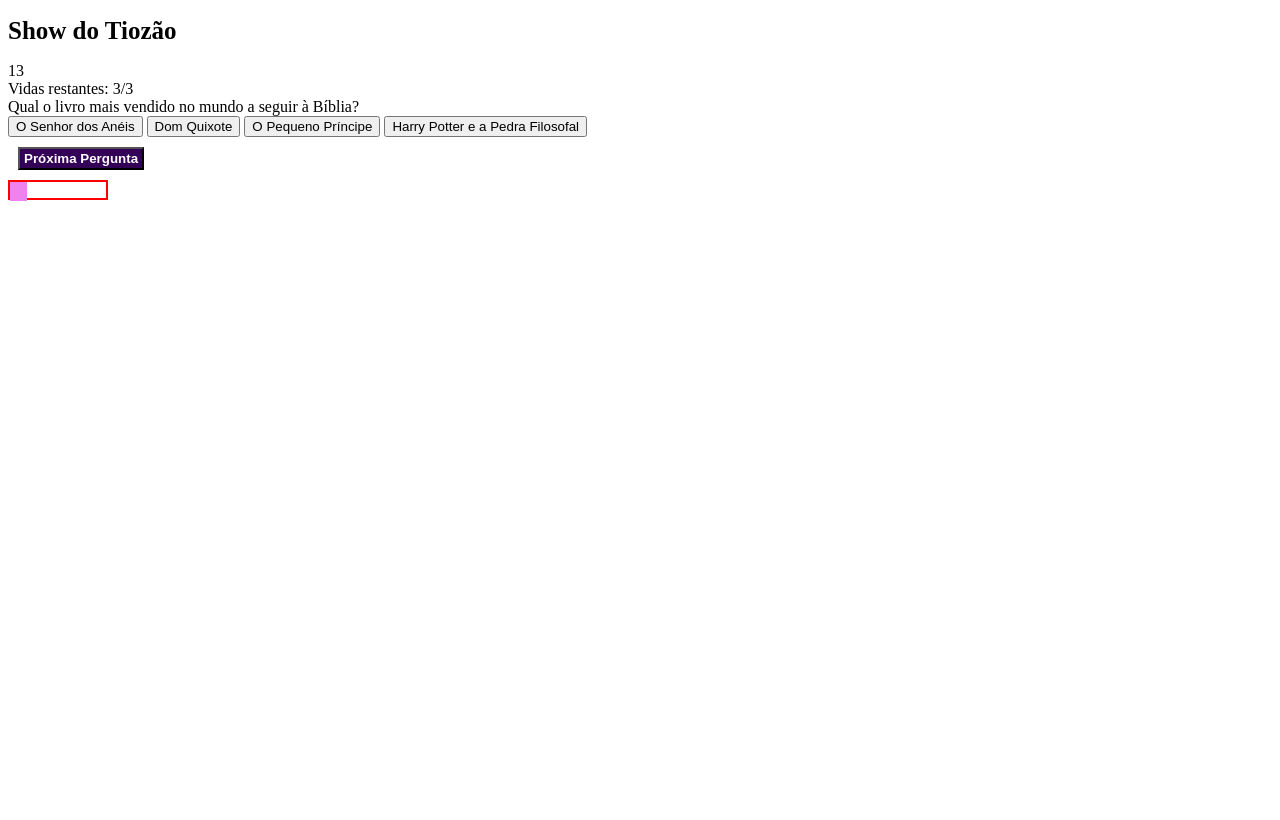
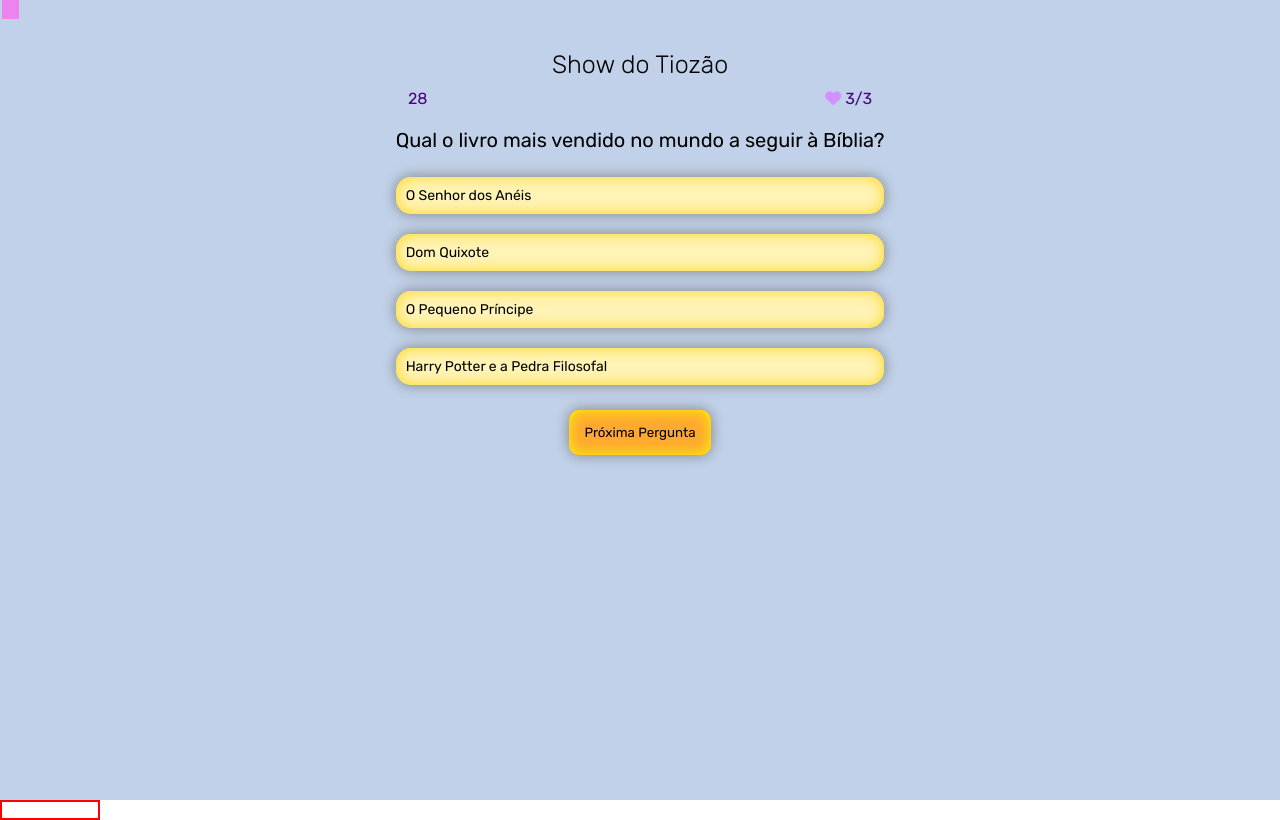
Before and after one commit to simoneguimaraes/game-show-do-tiozao, a plain HTML site: page game.html in a window 1280 px wide. Both pictures are taken after a click on the button "Quero Jogar!". Drawn offline with Linux system fonts and the light colour scheme.

Commit message:
updated css

```diff
--- a/assets/scripts/game.js
+++ b/assets/scripts/game.js
@@ -79,7 +79,7 @@ function setNextQuestion() {
     return resetGame();
   }
 
-  seconds = 15;
+  seconds = 30;
   questionElement.innerHTML = currentQuestion.question;
   for (let i = 0; i < answerButtonsElement.children.length; i++) {
 	  if(answerButtonsElement.children[i].classList.contains("correct")) {
@@ -175,12 +175,12 @@ function updateWrongAnsCounter() {
 
 
 //ISSUES
-//se o tempo acabar após 3 vidas, acaba o jogo
-// tirar as perguntas do random e nao repetir a pergunta
+//ele está repetindo perguntas
+//colocar mais perguntas para testar
+//colocar o botao "proxima pergunta" apenas depois que a pessoa responder
 
 
 //MELHORAR
-//colocar o botao "proxima pergunta" apenas depois que a pessoa responder
+
 //se a pessoa nao clicar em "proxima pergunta", ir automaticamente em 5 segundos
 // ao inves de "Jogar De Novo" ir para a pagina inicial, ir para a primeira pergunta
-// aumentar o nível da pergunta -> 3 easy, 3 medium, 3 hard
--- a/assets/styles/style.css
+++ b/assets/styles/style.css
@@ -1,40 +1,120 @@
-.body {
-    margin: 0;
+* {
+    box-sizing: border-box;
+    font-family: 'Rubik', sans-serif;
+    margin: 0px;
 }
 
-* {
-    box-sizing: border-box;
+.home-container {
+    background-color: #C0D1E9;
+    display: flex;
+    flex-direction: column;
+    align-items: center;
+    width: 100vw;
+    height: 100vh;
 }
 
+/*images*/
+.home-container img {
+    width: 80%;
+    padding-top: 20px;
+    padding-bottom: 25px;
+    border-radius: 10px;
+}
+
+/*title*/
+h1 {
+    font-size: 25px;
+    font-weight: 300;
+    margin-top: 50px;
+}
+
+/*buttons*/
+.play-btn {
+    padding: 10px 73px;
+    background-color: #FFAA2F;
+    border: none;
+    border-radius: 10px;
+    box-shadow: inset 0 0 1em rgb(255, 251, 0), 0 0 1em grey;
+}
+
+
+.points {
+    display: flex;
+    flex-direction: row;
+    justify-content: space-evenly;
+    width: 100%;
+    padding: 10px;
+    color: indigo;
+}
+
+.points i {
+    color: #D391FF;
+}
+
+.container {
+    margin: 10px 30px;
+
+}
+
+.text-question {
+    font-size: 20px;
+    padding-bottom: 5px;
+}
+
+.answer-buttons {
+    display: flex;
+    flex-direction: column;
+
+}
+
+.answer-buttons button {
+    margin-top: 20px;
+    padding: 10px;
+    font-size: 14px;
+    text-align: left;
+    background-color: #FFF3B6;
+    border: none;
+    border-radius: 15px;
+    box-shadow: inset 0 0 1em #fdd81e, 0 0 1em grey;
+}
+
+/*answers*/
 .hide {
     display: none;
 }
 
 .correct {
     background-color: greenyellow;
+    border: none;
+    border-radius: 15px;
+    box-shadow: inset 0 0 1em rgb(117, 204, 35), 0 0 1em grey;
 }
 
 .wrong {
-    background-color: red;
+    background-color: rgb(253, 79, 79);
+    border: none;
+    border-radius: 15px;
+    box-shadow: inset 0 0 1em rgb(134, 37, 37), 0 0 1em grey;
 }
 
-h1 {
-    font-size: 25px;
+.next-btn{
+    background-color: #FFAA2F;
+    border: none;
+    border-radius: 10px;
+    margin: 15px;
+    padding: 15px;
+    box-shadow: inset 0 0 1em rgb(255, 251, 0), 0 0 1em grey;
 }
 
-.next-btn, .play-btn, .reset-btn {
-    background-color: rgb(51, 2, 87);
-    color: white;
-    font-weight: bold;
-    margin: 10px;
-    padding: 2px 4px;
-}
-
+/*progress bar*/
 .progress-bar {
     background-color: violet;
     width: 99px;
     height: 19px;
-
+    position: absolute;
+    top: 0;
+    width: 100%;
+    border: black
 }
 
 .progress-bar-border {
@@ -42,3 +122,125 @@ h1 {
     width: 100px;
     height: 20px;
 }
+
+/*media query*/
+@media screen and (min-width: 600px) {
+    .home-container {
+        background-color: #C0D1E9;
+        display: flex;
+        flex-direction: column;
+        align-items: center;
+        width: 100vw;
+        height: 100vh;
+    }
+
+    /*images*/
+    .home-container img {
+        width: 60%;
+        padding-top: 20px;
+        padding-bottom: 25px;
+        border-radius: 10px;
+    }
+
+    /*title*/
+    h1 {
+        font-size: 25px;
+        font-weight: 300;
+        margin-top: 50px;
+    }
+
+    /*buttons*/
+    .play-btn {
+        padding: 10px 73px;
+        background-color: #FFAA2F;
+        border: none;
+        border-radius: 10px;
+        box-shadow: inset 0 0 1em rgb(255, 251, 0), 0 0 1em grey;
+    }
+
+
+    .points {
+        display: flex;
+        flex-direction: row;
+        justify-content: space-evenly;
+        width: 100%;
+        padding: 10px;
+        color: indigo;
+    }
+
+    .points i {
+        color: #D391FF;
+    }
+
+    .container {
+        margin: 10px 30px;
+
+    }
+
+    .text-question {
+        font-size: 20px;
+        padding-bottom: 5px;
+    }
+
+    .answer-buttons {
+        display: flex;
+        flex-direction: column;
+
+    }
+
+    .answer-buttons button {
+        margin-top: 20px;
+        padding: 10px;
+        font-size: 14px;
+        text-align: left;
+        background-color: #FFF3B6;
+        border: none;
+        border-radius: 15px;
+        box-shadow: inset 0 0 1em #fdd81e, 0 0 1em grey;
+    }
+
+    /*answers*/
+    .hide {
+        display: none;
+    }
+
+    .correct {
+        background-color: greenyellow;
+        border: none;
+        border-radius: 15px;
+        box-shadow: inset 0 0 1em rgb(117, 204, 35), 0 0 1em grey;
+    }
+
+    .wrong {
+        background-color: rgb(253, 79, 79);
+        border: none;
+        border-radius: 15px;
+        box-shadow: inset 0 0 1em rgb(134, 37, 37), 0 0 1em grey;
+    }
+
+    .next-btn{
+        background-color: #FFAA2F;
+        border: none;
+        border-radius: 10px;
+        margin: 15px;
+        padding: 15px;
+        box-shadow: inset 0 0 1em rgb(255, 251, 0), 0 0 1em grey;
+    }
+
+    /*progress bar*/
+    .progress-bar {
+        background-color: violet;
+        width: 99px;
+        height: 19px;
+        position: absolute;
+        top: 0;
+        width: 100%;
+        border: black
+    }
+
+    .progress-bar-border {
+        border: 2px solid red;
+        width: 100px;
+        height: 20px;
+    }
+}
--- a/game.html
+++ b/game.html
@@ -6,36 +6,43 @@
     <meta name="viewport" content="width=device-width, initial-scale=1.0" />
     <title>Show do Tiozão</title>
     <link rel="stylesheet" href="./assets/styles/style.css" />
+    <link rel="preconnect" href="https://fonts.googleapis.com">
+<link rel="preconnect" href="https://fonts.gstatic.com" crossorigin>
+<link rel="preconnect" href="https://fonts.googleapis.com">
+<link rel="preconnect" href="https://fonts.gstatic.com" crossorigin>
+<link href="https://fonts.googleapis.com/css2?family=Rubik:wght@300;400;900&display=swap" rel="stylesheet">
+<link rel="stylesheet" href="https://cdnjs.cloudflare.com/ajax/libs/font-awesome/6.0.0-beta2/css/all.min.css" integrity="sha512-YWzhKL2whUzgiheMoBFwW8CKV4qpHQAEuvilg9FAn5VJUDwKZZxkJNuGM4XkWuk94WCrrwslk8yWNGmY1EduTA==" crossorigin="anonymous" referrerpolicy="no-referrer" />
+
   </head>
   <body>
 
-    <div id="maincontent">
-      <h1>Show do Tiozão</h1>
-      <img src="#" alt="logo do game" id="logo">
-      <div class="header">
+     <div id="maincontent" class="home-container">
+        <h1>Show do Tiozão</h1>
+        <img src="./assets/imagens/home.png" alt="logo do game" id="logo"/>
+        <button id="play-btn" class="play-btn">Quero Jogar!</button>
+      <div class="points">
         <div id="timer" class="timer hide">
           <span id="seconds">00</span>
         </div>
         <div id="wrongAnswer" class="wrongAnswer hide">
-          Vidas restantes: <span id="wrongAnswerCounter">3</span>/3
+          <i class="fas fa-heart"></i> <span id="wrongAnswerCounter">3</span>/3
         </div>
       </div>
+
       <div class="container">
         <div id="question-container" class="hide">
-          <div id="question">Pergunta</div>
-          <div id="answer-buttons">
+          <div id="question" class="text-question">Pergunta</div>
+          <div id="answer-buttons" class="answer-buttons">
             <button class="btn">Resposta A</button>
             <button class="btn">Resposta B</button>
             <button class="btn">Resposta C</button>
             <button class="btn">Resposta D</button>
           </div>
         </div>
+      </div>
 
-        <div class="controls">
-          <button id="play-btn" class="play-btn">Quero Jogar!</button>
-          <button id="next-btn" class="next-btn hide">Próxima Pergunta</button>
-        </div>
-      </div>
+        <button id="next-btn" class="next-btn hide">Próxima Pergunta</button>
+
     </div>
 
     <div id="loserGame" class="hide">
```
Also changed, not shown: assets/imagens/home.png (added).
